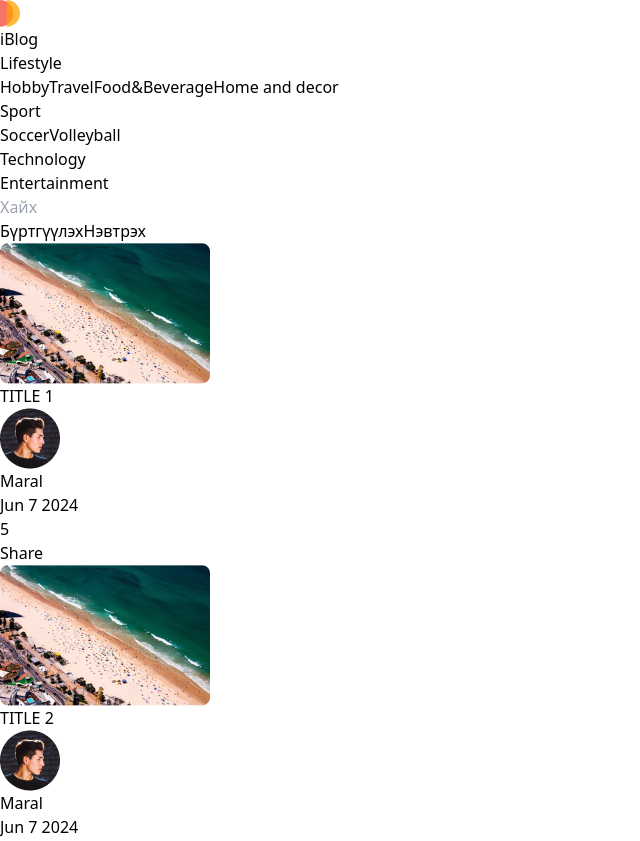
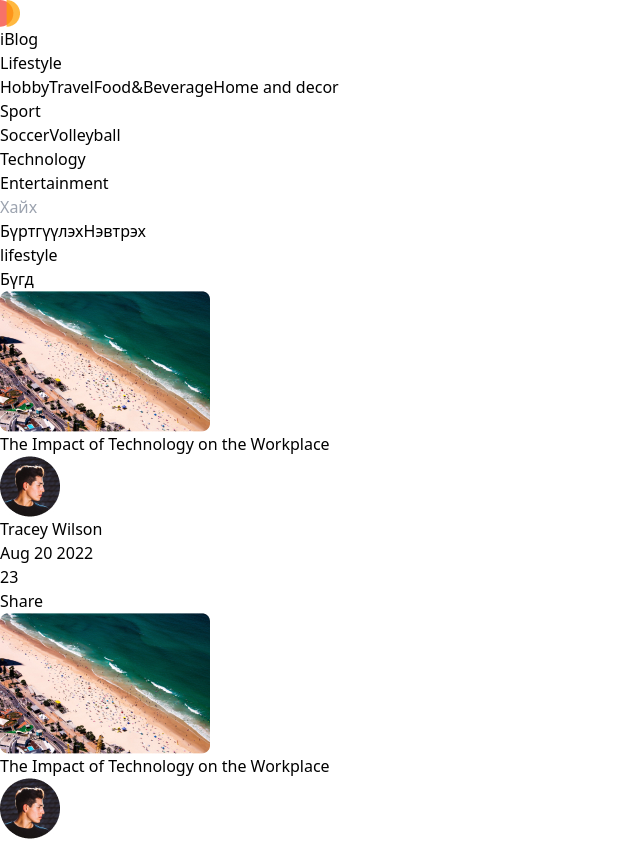
Before and after one commit to Markooyaa/iBlog_tornado_project, a React (Vite) app in the folder iBlog_project/: page / in a window 1280 px wide. Shown: the top 841 px of the page, without its empty margins (0-640 px from the left). Built offline with nearby package versions, Linux system fonts and the light colour scheme.

Commit message:
add: project

```diff
--- /dev/null
+++ b/iBlog_project/src/components/MainPage.jsx
@@ -0,0 +1,11 @@
+import Posts from "./Posts";
+
+export default function MainPage(){
+    return(
+        <div className="inline-flex flex-col sm:items-center sm:justify-center gap-[16px] sm:m-[30px] items-start w-full">
+            <Posts category='lifestyle' />
+            <Posts category='technology' />
+            <Posts category='health' />
+        </div>
+    )
+}
--- a/iBlog_project/src/components/Posts.jsx
+++ b/iBlog_project/src/components/Posts.jsx
@@ -1,48 +1,68 @@
 import Card from "./Card";
 
 
-export default function Posts() {
+export default function Posts(props) {
     const cardsData = [
         {
             url: "/img/Rectangle 39.jpg",
-            title: 'TITLE 1',
-            username: 'Maral',
-            date: 'Jun 7 2024',
-            likes: '5',
+            title: 'The Impact of Technology on the Workplace',
+            username: 'Tracey Wilson',
+            date: 'Aug 20 2022',
+            likes: '23',
             profile: '/img/Image 2.jpg',
         },
         {
             url: "/img/Rectangle 39.jpg",
-            title: 'TITLE 2',
-            username: 'Maral',
-            date: 'Jun 7 2024',
-            likes: '5',
+            title: 'The Impact of Technology on the Workplace',
+            username: 'Tracey Wilson',
+            date: 'Aug 20 2022',
+            likes: '23',
             profile: '/img/Image 2.jpg',
         },
         {
             url: "/img/Rectangle 39.jpg",
-            title: 'TITLE 3',
-            username: 'Maral',
-            date: 'Jun 7 2024',
-            likes: '5',
+            title: 'The Impact of Technology on the Workplace',
+            username: 'Tracey Wilson',
+            date: 'Aug 20 2022',
+            likes: '23',
             profile: '/img/Image 2.jpg',
         },
         {
             url: "/img/Rectangle 39.jpg",
-            title: 'TITLE 4',
-            username: 'Maral',
-            date: 'Jun 7 2024',
-            likes: '5',
+            title: 'The Impact of Technology on the Workplace',
+            username: 'Tracey Wilson',
+            date: 'Aug 20 2022',
+            likes: '23',
             profile: '/img/Image 2.jpg',
         },
     ]
 
     return (
-        <div className="flex gap-[8px] flex-wrap">
-            {
-               cardsData.map((data, index) => <Card key={index} url={data.url} title={data.title} username={data.username} date={data.date} likes={data.likes} profile={data.profile} />
-               )
-            }
+        <div className="flex flex-col flex-wrap gap-[16px]">
+            <div className="flex sm:justify-between">
+                <h2 className="uppercase font-bold flex items-center gap-[10px] px-[18px] py-[11px] text-[18px] leading-[24px] justify-center">
+                    {props.category}
+                </h2>
+                <button className="text-gray-600 hidden sm:flex items-center justify-end gap-[11px] px-[14px] py-0 text-center leading-[29px]">
+                    Бүгд
+                </button>
+            </div>
+            <div className="flex sm:justify-end items-center flex-wrap w-full overflow-x-scroll pb-2">
+                <div className="flex gap-[8px] sm:gap-[22px] flex-wrap px-[20px]">
+                    {cardsData &&
+                        cardsData.map((data, index) => {
+                            return (
+                                <Card key={index}
+                                    url={data.url}
+                                    title={data.title}
+                                    username={data.username}
+                                    date={data.date}
+                                    likes={data.likes}
+                                    profile={data.profile} />)
+                        })
+                    }
+                </div>
+            </div>
         </div>
     )
 }
--- a/iBlog_project/src/pages/HomePage.jsx
+++ b/iBlog_project/src/pages/HomePage.jsx
@@ -1,15 +1,15 @@
 import Footer from "../components/Footer"
 import HeaderComponent from "../components/Header"
-import Post from "../components/Card"
+import MainPage from "../components/MainPage"
+import Posts from "../components/Posts"
 import SideBarComponent from "../components/SideBarComponent"
-import Posts from "../components/Posts"
 export default function HomePage() {
     return (
         <div className="flex m-auto sm:w-[1440px] w-[375px]">
             <SideBarComponent />
             <div className="w-full flex flex-col">
                 <HeaderComponent />
-                <Posts />
+                <MainPage />
                 <Footer />
             </div>
         </div>
```
